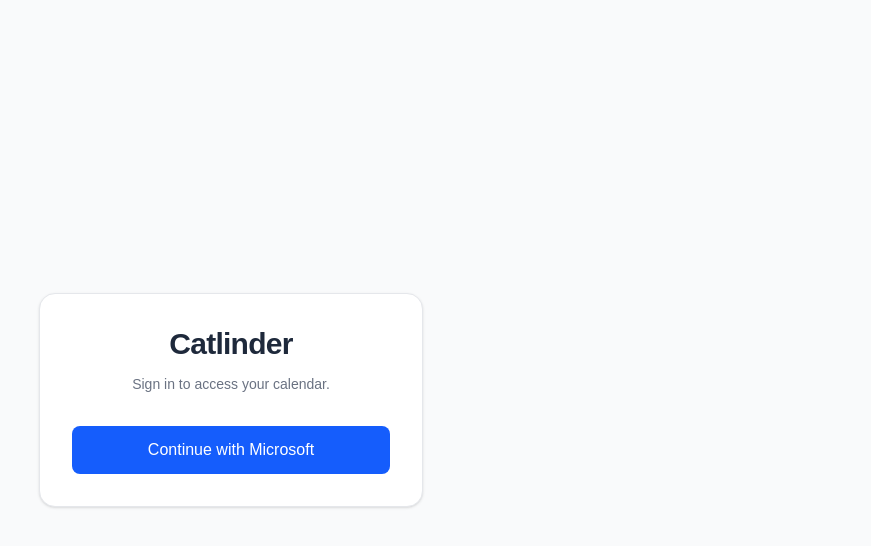
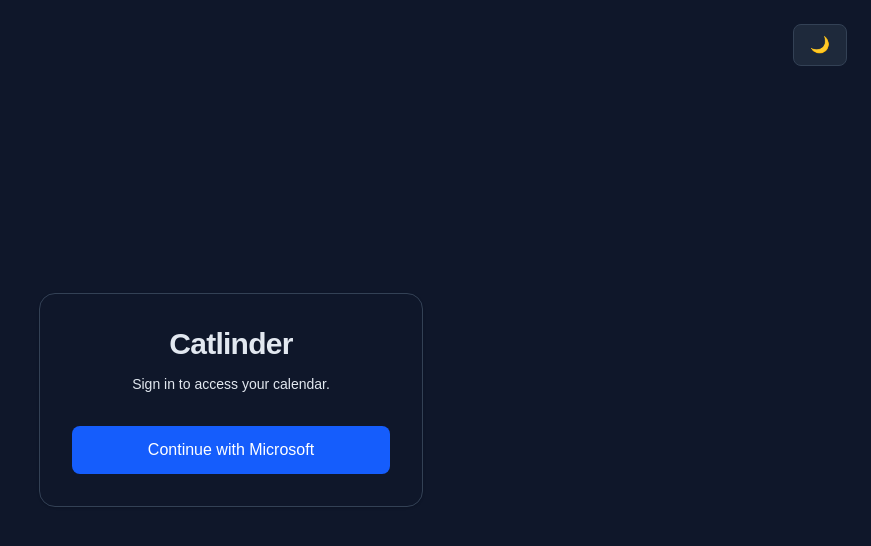
Before and after one commit to vlanducci/Catlinder, a Next.js app: page /signin in a window 1280 px wide. Shown: the top 546 px of the page, without its empty margins (409-1280 px from the left). Built offline with nearby package versions, Linux system fonts and the light colour scheme.

Commit message:
added back theme toggle button

```diff
--- a/app/globals.css
+++ b/app/globals.css
@@ -3,6 +3,21 @@
 @import "tailwindcss";
 
 :root {
+  color-scheme: dark;
+  --background: #0f172a;
+  --foreground: #e2e8f0;
+  --surface: #1e293b;
+  --border: #334155;
+  --muted: #94a3b8;
+  --accent: #818cf8;
+  --calendar-today: #263449;
+  --event-color-01: #f87171;
+  --event-color-02: #fbbf24;
+  --event-color-03: #34d399;
+  --event-color-04: #60a5fa;
+}
+
+html.light {
   color-scheme: light;
   --background: #f8fafc;
   --foreground: #1e293b;
@@ -11,21 +26,6 @@
   --muted: #64748b;
   --accent: #4f46e5;
   --calendar-today: #eef2ff;
-  --event-color-01: #f87171;
-  --event-color-02: #fbbf24;
-  --event-color-03: #34d399;
-  --event-color-04: #60a5fa;
-}
-
-html.dark {
-  color-scheme: dark;
-  --background: #0f172a;
-  --foreground: #e2e8f0;
-  --surface: #1e293b;
-  --border: #334155;
-  --muted: #94a3b8;
-  --accent: #818cf8;
-  --calendar-today: #263449;
   --event-color-01: #f87171;
   --event-color-02: #fbbf24;
   --event-color-03: #34d399;
--- a/app/signin/page.tsx
+++ b/app/signin/page.tsx
@@ -2,15 +2,24 @@
 "use client";
 
 import { signIn } from "next-auth/react";
+import ThemeToggle from "@/components/ThemeToggle";
 
 export default function SignInPage() {
   return (
-    <main className="flex min-h-screen items-center justify-center bg-gray-50 p-6">
-      <div className="w-full max-w-sm rounded-2xl border border-gray-200 bg-white p-8 text-center shadow-sm">
-        <h1 className="text-3xl font-semibold tracking-tight">Catlinder</h1>
-        <p className="mt-3 text-sm text-gray-500">
+    <main className="relative flex min-h-screen items-center justify-center bg-[var(--background)] p-6">
+      <div className="absolute right-6 top-6">
+        <ThemeToggle />
+      </div>
+
+      <div className="w-full max-w-sm rounded-2xl border border-[var(--border)] bg-[var(--card)] p-8 text-center shadow-sm">
+        <h1 className="text-3xl font-semibold tracking-tight text-[var(--foreground)]">
+          Catlinder
+        </h1>
+
+        <p className="mt-3 text-sm text-[var(--muted-foreground)]">
           Sign in to access your calendar.
         </p>
+
         <button
           onClick={() => signIn("microsoft-entra-id", { callbackUrl: "/" })}
           className="mt-8 w-full rounded-lg bg-blue-600 px-4 py-3 font-medium text-white transition hover:bg-blue-700"
--- a/components/Calendar.tsx
+++ b/components/Calendar.tsx
@@ -1,4 +1,3 @@
-
 "use client";
 
 import FullCalendar from "@fullcalendar/react";
@@ -9,6 +8,8 @@ import themePlugin from "@fullcalendar/react/themes/pulse";
 import "@fullcalendar/react/skeleton.css";
 import "@fullcalendar/react/themes/pulse/theme.css";
 import EventModal from "./EventModal";
+import ThemeToggle from "./ThemeToggle";
+import { signOut } from "next-auth/react";
 import { useEffect, useState } from "react";
 
 const defaultColor = "#60a5fa";
@@ -31,6 +32,8 @@ export default function Calendar() {
   const [color, setColor] = useState(defaultColor);
   const [editingEventId, setEditingEventId] = useState<string | null>(null);
   const [isOpen, setIsOpen] = useState(false);
+  const [isMounted, setIsMounted] = useState(false);
+  const [today, setToday] = useState("");
 
   const getLocalDate = () => {
     const date = new Date();
@@ -69,6 +72,9 @@ export default function Calendar() {
     setSelectedDate(
       `${date.getFullYear()}-${pad(date.getMonth() + 1)}-${pad(date.getDate())}`
     );
+    setEndDate(
+      `${end.getFullYear()}-${pad(end.getMonth() + 1)}-${pad(end.getDate())}`
+    );
     setStartTime(`${pad(date.getHours())}:${pad(date.getMinutes())}`);
     setEndTime(`${pad(end.getHours())}:${pad(end.getMinutes())}`);
     setColor(event.color || defaultColor);
@@ -78,7 +84,9 @@ export default function Calendar() {
   const saveEvent = (e: React.FormEvent<HTMLFormElement>) => {
     e.preventDefault();
 
-    if (endTime <= startTime) return;
+    if (endDate < selectedDate || (endDate === selectedDate && endTime <= startTime)) {
+      return;
+    }
 
     const eventData = {
       title,
@@ -111,8 +119,6 @@ export default function Calendar() {
     );
     setIsOpen(false);
   };
-  const [isMounted, setIsMounted] = useState(false);
-  const [today, setToday] = useState("");
 
   useEffect(() => {
     setIsMounted(true);
@@ -120,7 +126,22 @@ export default function Calendar() {
   }, []);
 
   return (
-    <>
+    <main className="min-h-screen bg-[var(--background)] p-4 text-[var(--foreground)] sm:p-6">
+      <header className="mb-6 flex items-center justify-between gap-4">
+        <h1 className="text-2xl font-semibold tracking-tight">Catlinder</h1>
+        <div className="flex items-center gap-3">
+          <ThemeToggle />
+          <button
+            type="button"
+            onClick={() => signOut({ callbackUrl: "/signin" })}
+            className="rounded-lg border border-[var(--border)] px-4 py-2 text-sm font-medium transition hover:bg-[var(--card)]"
+          >
+            Sign out
+          </button>
+        </div>
+      </header>
+
+      <section className="rounded-xl border border-[var(--border)] bg-[var(--card)] p-3 sm:p-5">
         <FullCalendar
           plugins={[
             themePlugin,
@@ -139,7 +160,7 @@ export default function Calendar() {
               title: info.event.title,
               start: info.event.start,
               end: info.event.end,
-            color: info.event.color,
+              color: events.find((event) => event.id === info.event.id)?.color || defaultColor,
             })
           }
           headerToolbar={{
@@ -158,10 +179,12 @@ export default function Calendar() {
             title: event.title,
             start: event.start,
             end: event.end,
-          color: event.color,
-          contrastColor: "#1e293b",
+            backgroundColor: event.color,
+            borderColor: event.color,
+            textColor: "#1e293b",
           }))}
         />
+      </section>
 
       {isOpen && (
         <EventModal
@@ -183,6 +206,6 @@ export default function Calendar() {
           isEditing={editingEventId !== null}
         />
       )}
-    </>
+    </main>
   );
 }
--- a/components/EventModal.tsx
+++ b/components/EventModal.tsx
@@ -2,10 +2,10 @@
 "use client";
 
 const eventColors = [
-  { name: "Red", value: "#f87171", variable: "--event-color-01" },
-  { name: "Yellow", value: "#fbbf24", variable: "--event-color-02" },
-  { name: "Green", value: "#34d399", variable: "--event-color-03" },
-  { name: "Blue", value: "#60a5fa", variable: "--event-color-04" },
+  { name: "Red", value: "--event-color-01" },
+  { name: "Yellow", value: "--event-color-02" },
+  { name: "Green", value: "--event-color-03" },
+  { name: "Blue", value: "--event-color-04" },
 ];
 
 type EventModalProps = {
@@ -147,7 +147,7 @@ export default function EventModal({
                     : "hover:scale-110"
                 }`}
                 style={{
-                  backgroundColor: `var(${eventColor.variable})`,
+                  backgroundColor: `var(${eventColor.value})`,
                 }}
               >
                 {color === eventColor.value && (
```
Also changed, not shown: 1 other file (tests, documents, lock files or other folders). Lines whose indentation alone changed are shown as unchanged.
